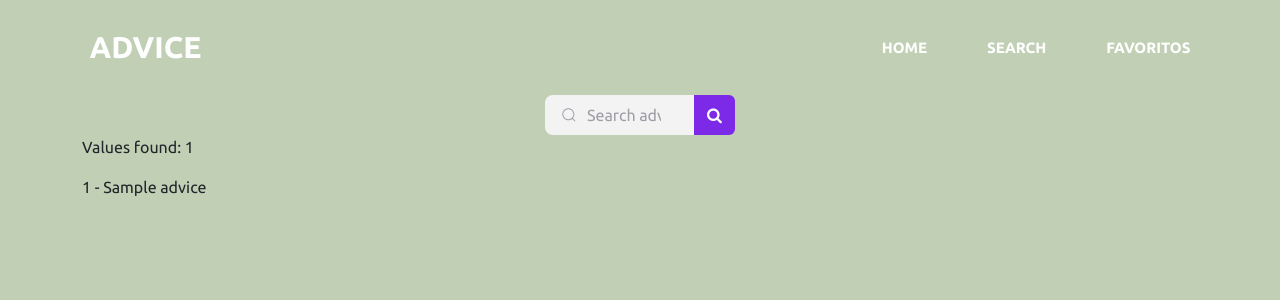
After one commit to oBrunoz/advice-web, a Flask app: template advice_web/templates/pesquisar.html in a window 1280 px wide. The commit adds this page. Shown: the top 300 px of the page. Run offline with Flask 3, Linux system fonts and the light colour scheme; the template is opened without the code that fills it: most values are stand-ins (such as "Sample title", 1, 10 or a date in 2020).

Commit message:
feat: search method

```diff
--- a/advice_web/modules/config.py
+++ b/advice_web/modules/config.py
@@ -1 +1,2 @@
 responseAPI_ID = f'https://api.adviceslip.com/advice/'
+responseAPI_SEARCH = f'https://api.adviceslip.com/advice/search/'
--- a/advice_web/static/script.js
+++ b/advice_web/static/script.js
@@ -3,9 +3,13 @@ function refreshDiv() {
         url: '/get_new_advice',
         type: 'POST',
         success: function(data) {
+            try {
             // Atualize o conteúdo da div com o novo conteúdo do servidor
-            console.log('Foi')
+            console.log(data.advice)
             $('#advice__response').html(data.advice);
+            } catch(err) {
+                console.log(err)
+            }
         },
         error: function(xhr, status, error) {
             console.error(error);
--- a/advice_web/static/style.css
+++ b/advice_web/static/style.css
@@ -207,6 +207,94 @@ section .advice__content .content {
     background-color: #99A98F;
 }
 
+/* SEARCH */
+
+.form__search {
+    display: flex;
+    justify-content: center;
+}
+
+.group {
+    display: flex;
+    line-height: 28px;
+    align-items: center;
+    position: relative;
+    max-width: 190px;
+}
+
+.input__search {
+    width: 100%;
+    height: 40px;
+    line-height: 28px;
+    padding: 0 1rem;
+    padding-left: 2.5rem;
+    border: 2px solid transparent;
+    border-bottom-left-radius: 8px;
+    border-top-left-radius: 8px;
+    outline: none;
+    background-color: #f3f3f4;
+    color: #0d0c22;
+    transition: .3s ease;
+}
+
+.input__search::placeholder {
+    color: #9e9ea7;
+}
+
+.input__search:focus, input:hover {
+    outline: none;
+    border-color: #7d2ae8;
+    background-color: #fff;
+    box-shadow: 0 0 0 4px rgb(0, 0, 0, 0.5 / 10%);
+}
+
+.icon__search {
+    position: absolute;
+    left: 1rem;
+    fill: #9e9ea7;
+    width: 1rem;
+    height: 1rem;
+}
+
+.btn__search {
+    position: relative;
+    width: 31%;
+    height: 100%;
+    border-radius: 6px;
+    border-top-left-radius: 0;
+    border-bottom-left-radius: 0;
+    border: 1px solid transparent;
+    color: #fff;
+    cursor: pointer;
+    background-color: #7d2ae8;
+    transition: all 0.2s ease;
+}
+
+.btn__search:active {
+    transform: scale(0.96);
+}
+
+.btn__search:focus, button:hover {
+    outline: none;
+    border-color: #5e10c4;
+    background-color: #6c17db;
+    box-shadow: 0 0 0 4px rgb(0, 0, 0, 0.5 / 10%);
+}
+
+.btn__search:before,
+.btn__search:after {
+  position: absolute;
+  content: "";
+  width: 150%;
+  left: 50%;
+  height: 100%;
+  transform: translateX(-50%);
+  z-index: -1000;
+  background-repeat: no-repeat;
+}
+
+/* END SEARCH */
+
 @keyframes spin {
     from {
         transform: rotate(0deg);
--- a/advice_web/templates/index.html
+++ b/advice_web/templates/index.html
@@ -23,7 +23,7 @@
                 <div class="advice__btn">
                     <form method="POST" action="{{ url_for('favoriteAdvice', id_advice=advice['slip']['id']) }}">
                         <input type="checkbox" class="btn__fav" name="checkFav" id="btn__fav" onchange="this.form.submit()" {% if advice['slip']['id'] in session['fav_advice_ids'] %}checked{% endif %} /><label for="btn__fav"><i class="fa fa-star" aria-hidden="true"></i></label>
-                        <a href="" onclick="refreshDiv()" name="refresh" class="refresh__btn"><span class="btn__icon"><i class="fa fa-refresh" aria-hidden="true"></i></span></a>
+                        <a href="#" onclick="refreshDiv()" name="refresh" class="refresh__btn"><span class="btn__icon"><i class="fa fa-refresh" aria-hidden="true"></i></span></a>
                     </form>
                 </div>
             </div>
@@ -38,6 +38,11 @@
         {% endblock %}
     </div>
 
+    <div class="container">
+        {% block search %}
+        {% endblock %}
+    </div>
+
     <script src="https://cdn.jsdelivr.net/npm/bootstrap@5.0.0-beta1/dist/js/bootstrap.bundle.min.js" integrity="sha384-ygbV9kiqUc6oa4msXn9868pTtWMgiQaeYH7/t7LECLbyPA2x65Kgf80OJFdroafW" crossorigin="anonymous"></script>
     <script src="https://code.jquery.com/jquery-3.6.0.min.js"></script>
     <script src="{{ url_for('static', filename='script.js') }}"></script>
--- a/advice_web/templates/navbar.html
+++ b/advice_web/templates/navbar.html
@@ -3,7 +3,7 @@
 
   <ul class="nav__list">
     <li><a href="{{ url_for('index') }}">Home</a></li>
-    <li><a href="">Search</a></li>
+    <li><a href="{{ url_for('search_advice') }}">Search</a></li>
     <li><a href="{{ url_for('fav_advice') }}">Favoritos</a></li>
   </ul>
 
--- /dev/null
+++ b/advice_web/templates/pesquisar.html
@@ -0,0 +1,22 @@
+{% extends 'index.html' %}
+{% block title %}{{ super() }} - Favoritos{% endblock %}
+
+{% block body %}
+{% endblock body %}
+
+{% block search %}
+<form action="" method="GET" class="form__search">
+    <div class="group">
+        <svg class="icon__search" aria-hidden="true" viewBox="0 0 24 24"><g><path d="M21.53 20.47l-3.66-3.66C19.195 15.24 20 13.214 20 11c0-4.97-4.03-9-9-9s-9 4.03-9 9 4.03 9 9 9c2.215 0 4.24-.804 5.808-2.13l3.66 3.66c.147.146.34.22.53.22s.385-.073.53-.22c.295-.293.295-.767.002-1.06zM3.5 11c0-4.135 3.365-7.5 7.5-7.5s7.5 3.365 7.5 7.5-3.365 7.5-7.5 7.5-7.5-3.365-7.5-7.5z"></path></g></svg>
+        <input placeholder="Search advices" name="search" type="search" class="input__search">
+        <button class="btn__search"><i class="fa fa-search"></i></button>
+    </div>
+</form>
+
+<div class="values__advice">
+    <p>Values found: {{response_search['total_results']}}</p>
+    {% for find in response_search['slips'] %}
+        <p>{{ find['id'] }} - {{ find['advice'] }} </p>
+    {% endfor %}
+</div>
+{% endblock search %}
```
Also changed, not shown: advice_web/routes/views.py (+25 -2 lines), advice_web/tools/functions.py (+2 -5 lines).
